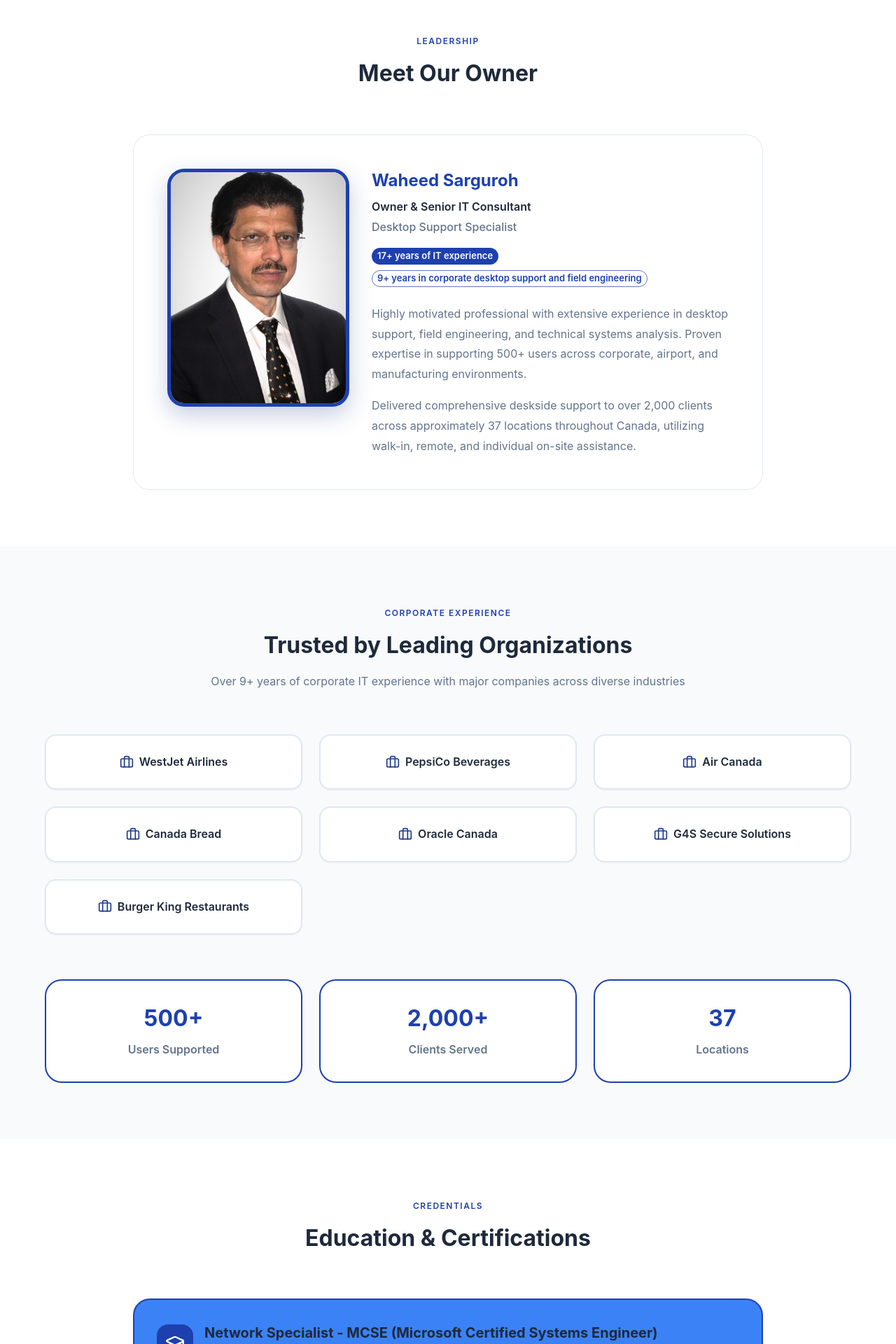
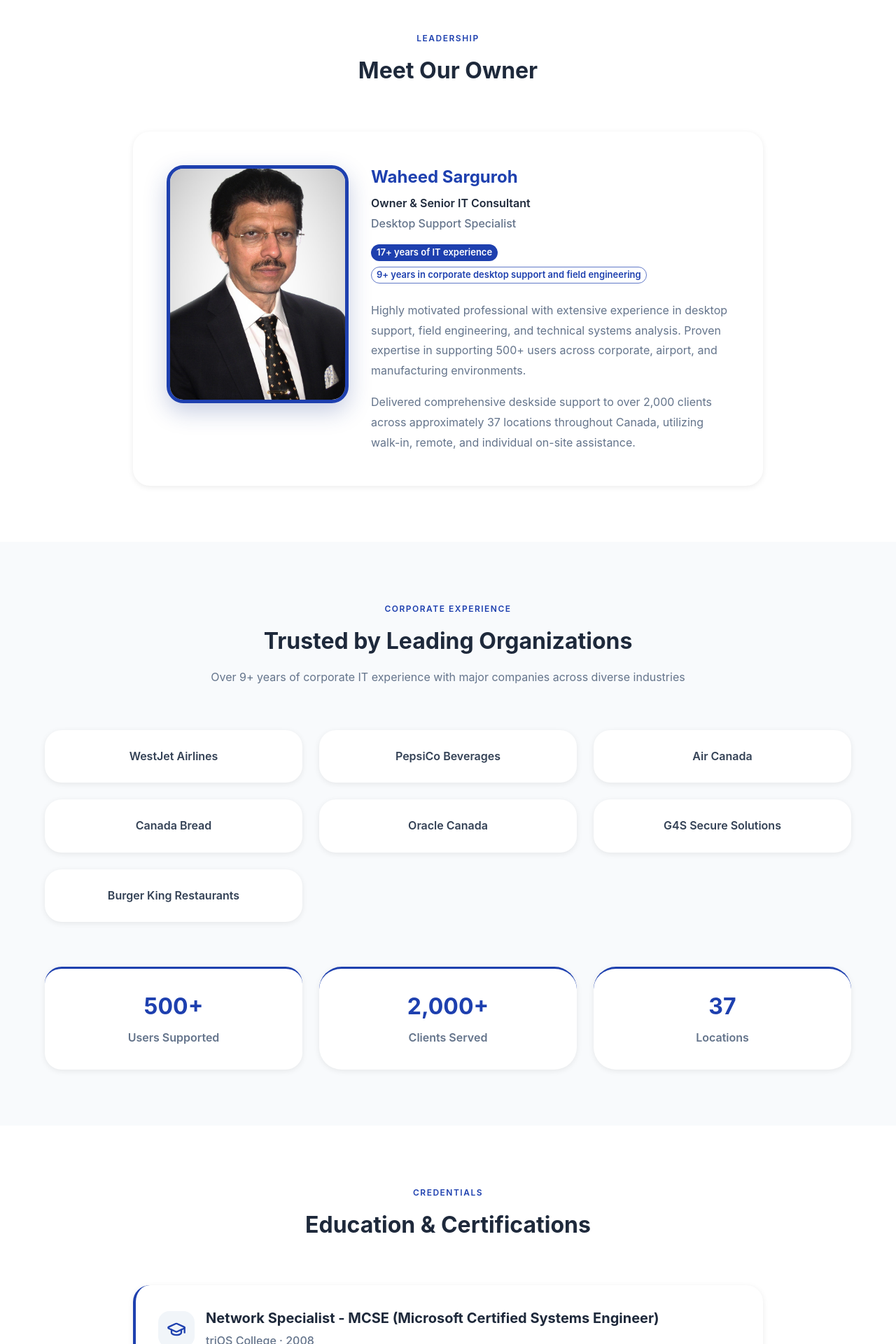
Before and after one commit to safiuddinahmed/urofar, a Next.js app: page /about in a window 1280 px wide. Shown: the part 1928-3848 px from the top of the page at 70% size. Built offline with nearby package versions, Linux system fonts and the light colour scheme; what @mui/material-nextjs would draw is missing.

Commit message:
Updated about page styling

```diff
--- a/src/app/about/page.tsx
+++ b/src/app/about/page.tsx
@@ -254,19 +254,19 @@
                   style={{ display: 'flex', height: '100%' }}
                 >
                   <Paper
+                    elevation={0}
                     sx={{
                       p: 4,
                       width: '100%',
                       display: 'flex',
                       flexDirection: 'column',
                       borderRadius: 3,
+                      bgcolor: 'white',
+                      boxShadow: '0 2px 8px rgba(0, 0, 0, 0.08)',
                       transition: 'all 0.3s ease',
-                      border: '1px solid',
-                      borderColor: 'grey.200',
                       '&:hover': {
-                        transform: 'translateY(-8px)',
-                        boxShadow: '0 12px 32px rgba(30, 58, 138, 0.15)',
-                        borderColor: 'primary.main',
+                        transform: 'translateY(-4px)',
+                        boxShadow: '0 8px 20px rgba(0, 0, 0, 0.12)',
                         '& .value-icon': {
                           transform: 'scale(1.1) rotate(5deg)',
                           bgcolor: 'primary.dark',
@@ -359,14 +359,14 @@
               sx={{
                 p: { xs: 4, md: 6 },
                 borderRadius: 3,
-                border: '1px solid',
-                borderColor: 'grey.200',
+                bgcolor: 'white',
+                boxShadow: '0 2px 8px rgba(0, 0, 0, 0.08)',
                 maxWidth: '900px',
                 mx: 'auto',
                 transition: 'all 0.3s ease',
                 '&:hover': {
-                  boxShadow: '0 12px 32px rgba(30, 58, 138, 0.1)',
-                  borderColor: 'primary.main',
+                  transform: 'translateY(-4px)',
+                  boxShadow: '0 8px 20px rgba(0, 0, 0, 0.12)',
                 },
               }}
             >
@@ -548,6 +548,7 @@
                 transition={{ duration: 0.5, delay: index * 0.1 }}
               >
                 <Paper
+                  elevation={0}
                   sx={{
                     p: 3,
                     height: '100%',
@@ -555,35 +556,25 @@
                     alignItems: 'center',
                     justifyContent: 'center',
                     textAlign: 'center',
-                    borderRadius: 2,
-                    border: '2px solid',
-                    borderColor: 'grey.200',
+                    borderRadius: 3,
+                    bgcolor: 'white',
+                    boxShadow: '0 2px 8px rgba(0, 0, 0, 0.08)',
                     transition: 'all 0.3s ease',
                     '&:hover': {
-                      borderColor: 'primary.main',
                       transform: 'translateY(-4px)',
-                      boxShadow: '0 8px 24px rgba(30, 58, 138, 0.15)',
-                      bgcolor: 'primary.light',
-                      '& .client-name': {
-                        color: 'primary.dark',
-                      },
+                      boxShadow: '0 8px 20px rgba(0, 0, 0, 0.12)',
                     },
                   }}
                 >
-                  <Box sx={{ display: 'flex', alignItems: 'center', gap: 1 }}>
-                    <Briefcase size={20} color="#1e3a8a" />
                   <Typography
-                      className="client-name"
                     variant="body1"
                     sx={{
                       fontWeight: 600,
-                        color: 'text.primary',
-                        transition: 'color 0.3s ease',
+                      color: '#334155',
                     }}
                   >
                     {client}
                   </Typography>
-                  </Box>
                 </Paper>
               </motion.div>
             ))}
@@ -611,14 +602,20 @@
                     textAlign: 'center',
                     bgcolor: 'white',
                     borderRadius: 3,
-                    border: '2px solid',
+                    boxShadow: '0 2px 8px rgba(0, 0, 0, 0.08)',
+                    borderTop: '3px solid',
                     borderColor: 'primary.main',
+                    transition: 'all 0.3s ease',
+                    '&:hover': {
+                      transform: 'translateY(-4px)',
+                      boxShadow: '0 8px 20px rgba(0, 0, 0, 0.12)',
+                    },
                   }}
                 >
                   <Typography variant="h3" sx={{ fontWeight: 700, color: 'primary.main', mb: 1 }}>
                     500+
                   </Typography>
-                  <Typography variant="body1" sx={{ color: 'text.secondary', fontWeight: 600 }}>
+                  <Typography variant="body1" sx={{ color: '#64748b', fontWeight: 600 }}>
                     Users Supported
                   </Typography>
                 </Paper>
@@ -635,15 +632,21 @@
                     p: 4,
                     textAlign: 'center',
                     bgcolor: 'white',
-                    borderRadius: 3,
-                    border: '2px solid',
+                    borderRadius: 4,
+                    boxShadow: '0 2px 8px rgba(0, 0, 0, 0.08)',
+                    borderTop: '3px solid',
                     borderColor: 'primary.main',
+                    transition: 'all 0.3s ease',
+                    '&:hover': {
+                      transform: 'translateY(-4px)',
+                      boxShadow: '0 8px 24px rgba(0, 0, 0, 0.12)',
+                    },
                   }}
                 >
                   <Typography variant="h3" sx={{ fontWeight: 700, color: 'primary.main', mb: 1 }}>
                     2,000+
                   </Typography>
-                  <Typography variant="body1" sx={{ color: 'text.secondary', fontWeight: 600 }}>
+                  <Typography variant="body1" sx={{ color: '#64748b', fontWeight: 600 }}>
                     Clients Served
                   </Typography>
                 </Paper>
@@ -660,15 +663,21 @@
                     p: 4,
                     textAlign: 'center',
                     bgcolor: 'white',
-                    borderRadius: 3,
-                    border: '2px solid',
+                    borderRadius: 4,
+                    boxShadow: '0 2px 8px rgba(0, 0, 0, 0.08)',
+                    borderTop: '3px solid',
                     borderColor: 'primary.main',
+                    transition: 'all 0.3s ease',
+                    '&:hover': {
+                      transform: 'translateY(-4px)',
+                      boxShadow: '0 8px 24px rgba(0, 0, 0, 0.12)',
+                    },
                   }}
                 >
                   <Typography variant="h3" sx={{ fontWeight: 700, color: 'primary.main', mb: 1 }}>
                     37
                   </Typography>
-                  <Typography variant="body1" sx={{ color: 'text.secondary', fontWeight: 600 }}>
+                  <Typography variant="body1" sx={{ color: '#64748b', fontWeight: 600 }}>
                     Locations
                   </Typography>
                 </Paper>
@@ -726,30 +735,35 @@
                   p: 4,
                   mb: 4,
                   borderRadius: 3,
-                  border: '2px solid',
+                  bgcolor: 'white',
+                  boxShadow: '0 2px 8px rgba(0, 0, 0, 0.08)',
+                  borderLeft: '4px solid',
                   borderColor: 'primary.main',
-                  bgcolor: 'primary.light',
+                  transition: 'all 0.3s ease',
+                  '&:hover': {
+                    transform: 'translateY(-4px)',
+                    boxShadow: '0 8px 20px rgba(0, 0, 0, 0.12)',
+                  },
                 }}
               >
-                <Box sx={{ display: 'flex', alignItems: 'center', mb: 2 }}>
+                <Box sx={{ display: 'flex', alignItems: 'center', gap: 2 }}>
                   <Box
                     sx={{
                       display: 'flex',
                       p: 1.5,
                       borderRadius: 2,
-                      bgcolor: 'primary.main',
-                      color: 'white',
-                      mr: 2,
+                      bgcolor: '#f1f5f9',
+                      color: 'primary.main',
                     }}
                   >
                     <GraduationCap size={28} />
                   </Box>
-                  <Box>
-                    <Typography variant="h5" sx={{ fontWeight: 700, color: 'text.primary' }}>
+                  <Box sx={{ flex: 1 }}>
+                    <Typography variant="h5" sx={{ fontWeight: 700, color: '#1e293b', mb: 0.5 }}>
                       {COMPANY_INFO.owner.specialization}
                     </Typography>
-                    <Typography variant="body1" sx={{ color: 'text.secondary', fontWeight: 500 }}>
-                      triOS College - 2008
+                    <Typography variant="body1" sx={{ color: '#64748b', fontWeight: 500 }}>
+                      triOS College · 2008
                     </Typography>
                   </Box>
                 </Box>
@@ -768,13 +782,29 @@
                 sx={{
                   p: 4,
                   borderRadius: 3,
-                  border: '1px solid',
-                  borderColor: 'grey.200',
+                  bgcolor: 'white',
+                  boxShadow: '0 2px 8px rgba(0, 0, 0, 0.08)',
+                  transition: 'all 0.3s ease',
+                  '&:hover': {
+                    transform: 'translateY(-4px)',
+                    boxShadow: '0 8px 20px rgba(0, 0, 0, 0.12)',
+                  },
                 }}
               >
                 <Box sx={{ display: 'flex', alignItems: 'center', mb: 3 }}>
-                  <Award size={24} color="#1e3a8a" />
-                  <Typography variant="h5" sx={{ fontWeight: 700, ml: 1.5 }}>
+                  <Box
+                    sx={{
+                      display: 'flex',
+                      p: 1.5,
+                      borderRadius: 2,
+                      bgcolor: '#f1f5f9',
+                      color: 'primary.main',
+                      mr: 1.5,
+                    }}
+                  >
+                    <Award size={24} />
+                  </Box>
+                  <Typography variant="h5" sx={{ fontWeight: 700, color: '#1e293b' }}>
                     Professional Certifications
                   </Typography>
                 </Box>
@@ -789,15 +819,14 @@
                     <Box
                       key={index}
                       sx={{
-                        p: 2,
-                        borderRadius: 2,
-                        bgcolor: '#f8fafc',
-                        border: '1px solid',
-                        borderColor: 'grey.200',
+                        p: 2.5,
+                        borderRadius: 3,
+                        bgcolor: 'white',
+                        boxShadow: '0 1px 3px rgba(0, 0, 0, 0.08)',
                         transition: 'all 0.3s ease',
                         '&:hover': {
-                          borderColor: 'primary.main',
-                          bgcolor: 'primary.light',
+                          boxShadow: '0 4px 12px rgba(0, 0, 0, 0.12)',
+                          transform: 'translateY(-2px)',
                         },
                       }}
                     >
@@ -805,10 +834,30 @@
                         variant="body2"
                         sx={{
                           fontWeight: 600,
-                          color: 'text.primary',
+                          color: '#334155',
+                          display: 'flex',
+                          alignItems: 'center',
+                          gap: 1,
                         }}
                       >
-                        ✓ {cert}
+                        <Box
+                          component="span"
+                          sx={{
+                            display: 'inline-flex',
+                            width: 18,
+                            height: 18,
+                            borderRadius: '50%',
+                            bgcolor: '#dcfce7',
+                            color: '#16a34a',
+                            alignItems: 'center',
+                            justifyContent: 'center',
+                            fontSize: '0.75rem',
+                            fontWeight: 700,
+                          }}
+                        >
+                          ✓
+                        </Box>
+                        {cert}
                       </Typography>
                     </Box>
                   ))}
@@ -871,16 +920,16 @@
                 transition={{ duration: 0.5, delay: index * 0.1 }}
               >
                 <Paper
+                  elevation={0}
                   sx={{
                     p: 3,
-                    borderRadius: 2,
-                    border: '1px solid',
-                    borderColor: 'grey.200',
+                    borderRadius: 3,
+                    bgcolor: 'white',
+                    boxShadow: '0 2px 8px rgba(0, 0, 0, 0.08)',
                     transition: 'all 0.3s ease',
                     '&:hover': {
-                      borderColor: 'primary.main',
-                      transform: 'translateX(8px)',
-                      boxShadow: '0 4px 16px rgba(30, 58, 138, 0.1)',
+                      transform: 'translateY(-4px)',
+                      boxShadow: '0 8px 20px rgba(0, 0, 0, 0.12)',
                     },
                   }}
                 >
@@ -888,7 +937,7 @@
                     variant="body1"
                     sx={{
                       fontWeight: 600,
-                      color: 'text.primary',
+                      color: '#334155',
                       display: 'flex',
                       alignItems: 'center',
                     }}
@@ -897,8 +946,8 @@
                       component="span"
                       sx={{
                         display: 'inline-block',
-                        width: 8,
-                        height: 8,
+                        width: 6,
+                        height: 6,
                         borderRadius: '50%',
                         bgcolor: 'primary.main',
                         mr: 2,
```
Lines whose indentation alone changed are shown as unchanged.
